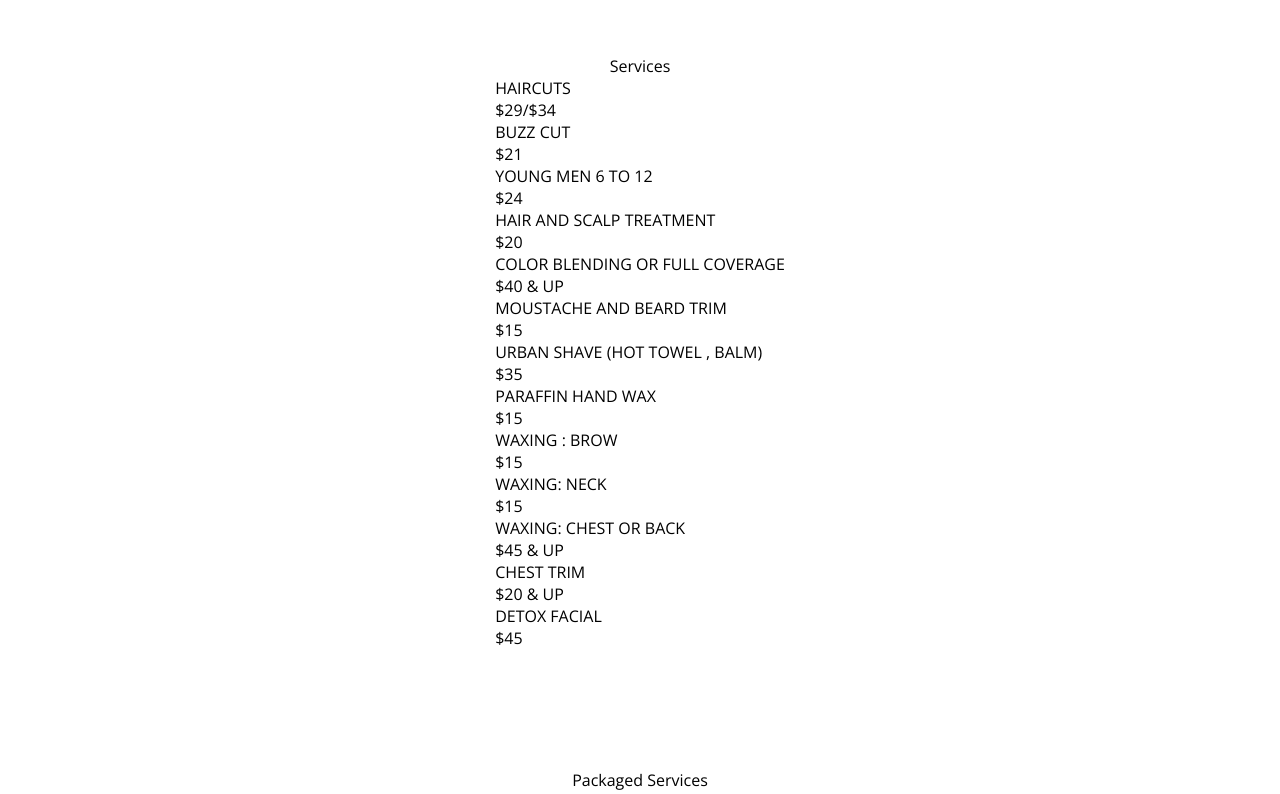
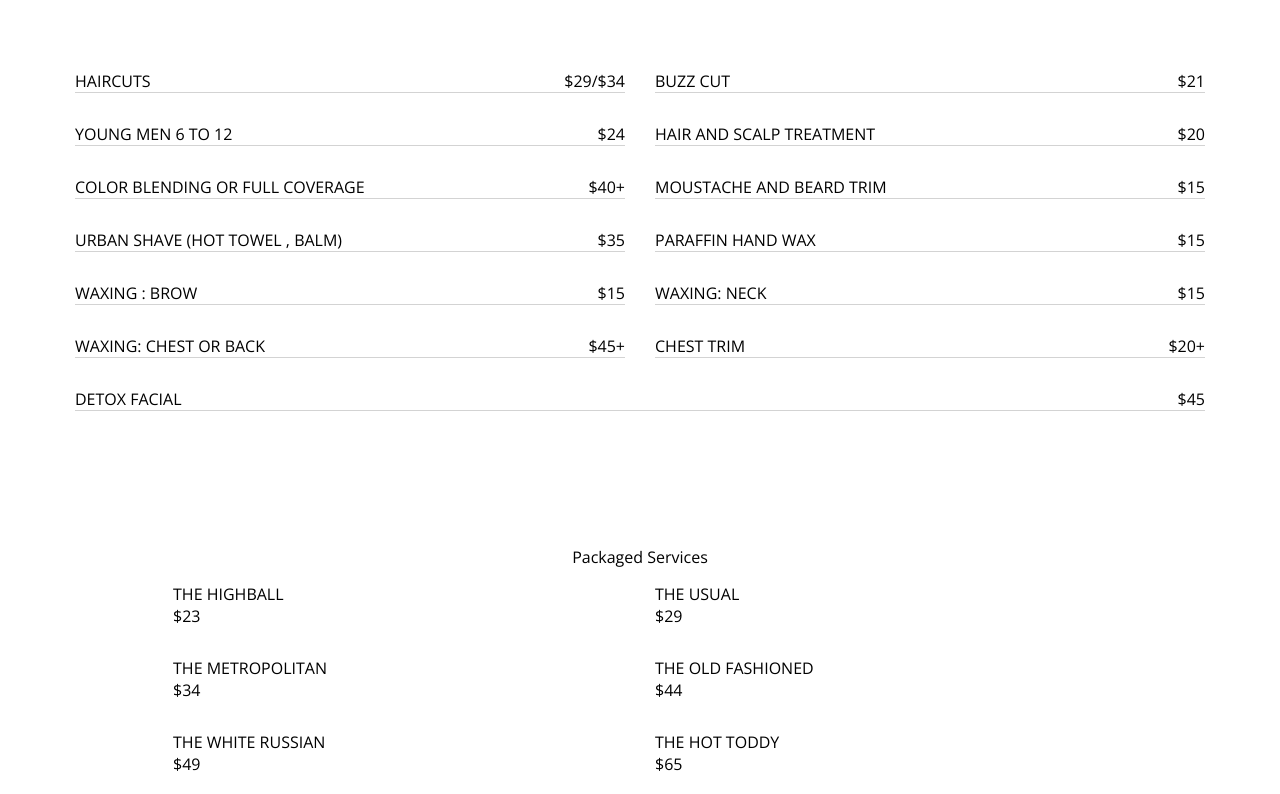
Before and after one commit to jmazrimas/blackpanther, a React (Create React App) app: page / in a window 1280 px wide. Shown: the part 1160-1954 px from the top of the page. Built offline with nearby package versions, Linux system fonts and the light colour scheme.

Commit message:
basic layout for services done, need to do packaged services

```diff
--- a/src/components/PackagedServices.jsx
+++ b/src/components/PackagedServices.jsx
@@ -60,7 +60,7 @@ class PackagedServices extends Component {
       <div className="services">
         <div className="content con-padded flex col center-center">
           <div>Packaged Services</div>
-          <div>
+          <div className="service-list">
             {
               packagedServiceList.map(ps => (<PackagedService service={ps} />))
             }
--- a/src/components/Services.jsx
+++ b/src/components/Services.jsx
@@ -20,7 +20,7 @@ const serviceList = [
   },
   {
     name: "COLOR BLENDING OR FULL COVERAGE",
-    price: "$40 & UP",
+    price: "$40+",
   },
   {
     name: "MOUSTACHE AND BEARD TRIM",
@@ -44,11 +44,11 @@ const serviceList = [
   },
   {
     name: "WAXING: CHEST OR BACK",
-    price: "$45 & UP",
+    price: "$45+",
   },
   {
     name: "CHEST TRIM",
-    price: "$20 & UP",
+    price: "$20+",
   },
   {
     name: "DETOX FACIAL",
@@ -61,7 +61,6 @@ class Services extends Component {
     return (
       <div className="services">
         <div className="content con-padded flex col center-center">
-          <div>Services</div>
           <div className="service-list">
             {
               serviceList.map(s => (
--- a/src/components/services/BasicService.jsx
+++ b/src/components/services/BasicService.jsx
@@ -4,9 +4,9 @@ class BasicService extends Component {
   render() {
     const { service } = this.props;
     return (
-      <div className="service">
-        <div>{service.name}</div>
-        <div>{service.price}</div>
+      <div className="basic-service flex">
+        <div className="s-name">{service.name}</div>
+        <div className="s-price">{service.price}</div>
       </div>
     );
   }
--- a/src/styles/App.css
+++ b/src/styles/App.css
@@ -45,6 +45,31 @@
     margin: auto;
     height: 100%; }
 
+.service-list {
+  display: flex;
+  flex-wrap: wrap; }
+
+.basic-service {
+  border-bottom: 1px solid lightgrey;
+  flex: 1 0 40%;
+  margin: 15px;
+  justify-content: space-between;
+  margin-bottom: 15px; }
+  .basic-service .s-name {
+    margin-right: 15px; }
+  .basic-service .s-price {
+    margin-left: 15px; }
+
+.packaged-service {
+  flex: 1 0 40%;
+  margin: 15px;
+  justify-content: space-between;
+  margin-bottom: 15px; }
+  .packaged-service .s-name {
+    margin-right: 15px; }
+  .packaged-service .s-price {
+    margin-left: 15px; }
+
 .app {
   font-family: 'Open Sans', sans-serif; }
 
--- a/src/styles/_services.scss
+++ b/src/styles/_services.scss
@@ -1,3 +1,31 @@
-.services {
+.service-list {
+  display: flex;
+  flex-wrap: wrap;
+}
 
+.basic-service {
+  border-bottom: 1px solid $grey-light;
+  flex: 1 0 40%;
+  margin: $pm-md;
+  justify-content: space-between;
+  margin-bottom: $pm-md;
+  .s-name {
+    margin-right: $pm-md;
+  }
+  .s-price {
+    margin-left: $pm-md;
+  }
 }
+
+.packaged-service {
+  flex: 1 0 40%;
+  margin: $pm-md;
+  justify-content: space-between;
+  margin-bottom: $pm-md;
+  .s-name {
+    margin-right: $pm-md;
+  }
+  .s-price {
+    margin-left: $pm-md;
+  }
+}
--- a/src/styles/_variables.scss
+++ b/src/styles/_variables.scss
@@ -1,3 +1,4 @@
+$grey: grey;
 $grey-dark: #222;
 $grey-light: lightgrey;
 
```
